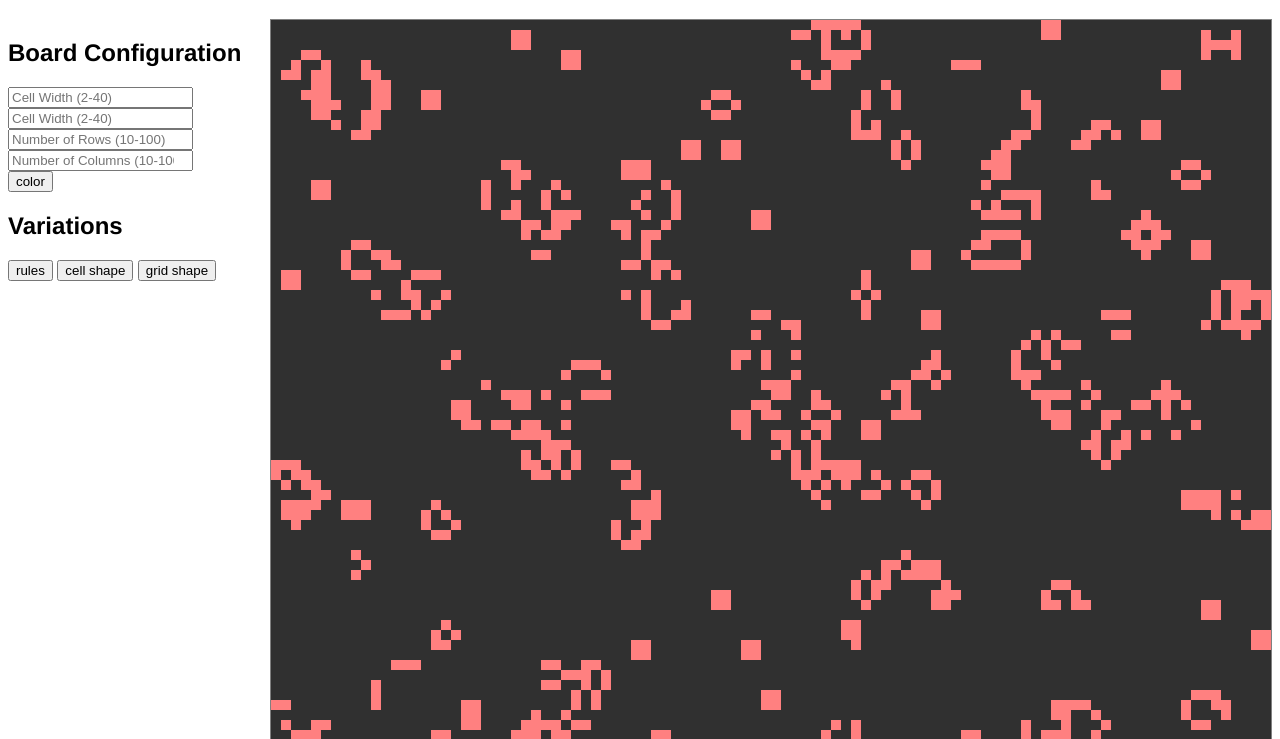
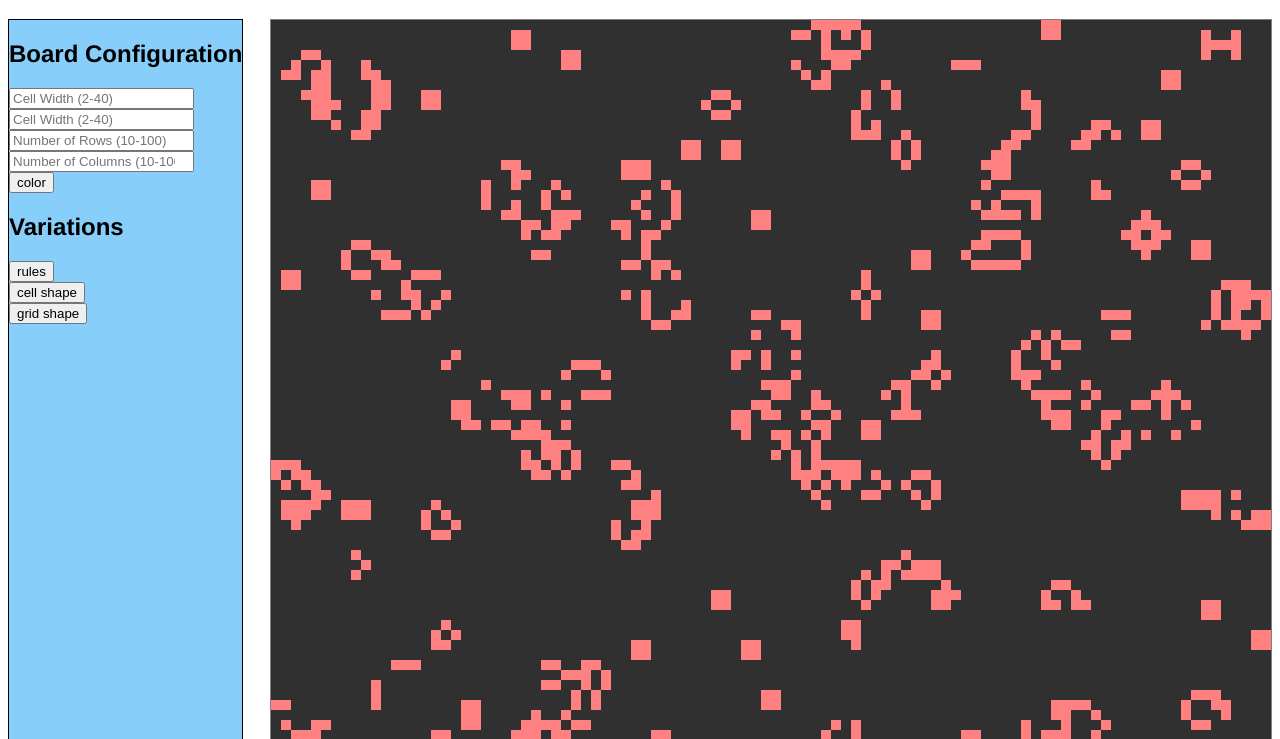
Before and after one commit to per-pro/Game-of-Life, a website built with webpack: page dist/index.html in a window 1280 px wide. Shown: the part 61-800 px from the top of the page. Built offline with nearby package versions, Linux system fonts and the light colour scheme.

```diff
--- a/dist/styles.css
+++ b/dist/styles.css
@@ -17,4 +17,7 @@
     flex-direction: row;
     justify-content: flex-start;
     flex-flow: column wrap;
+    border: 1px solid black;
+    background-color: lightskyblue;
+
 }
```
Also changed, not shown: dist/index.html (+4 -0 lines).
